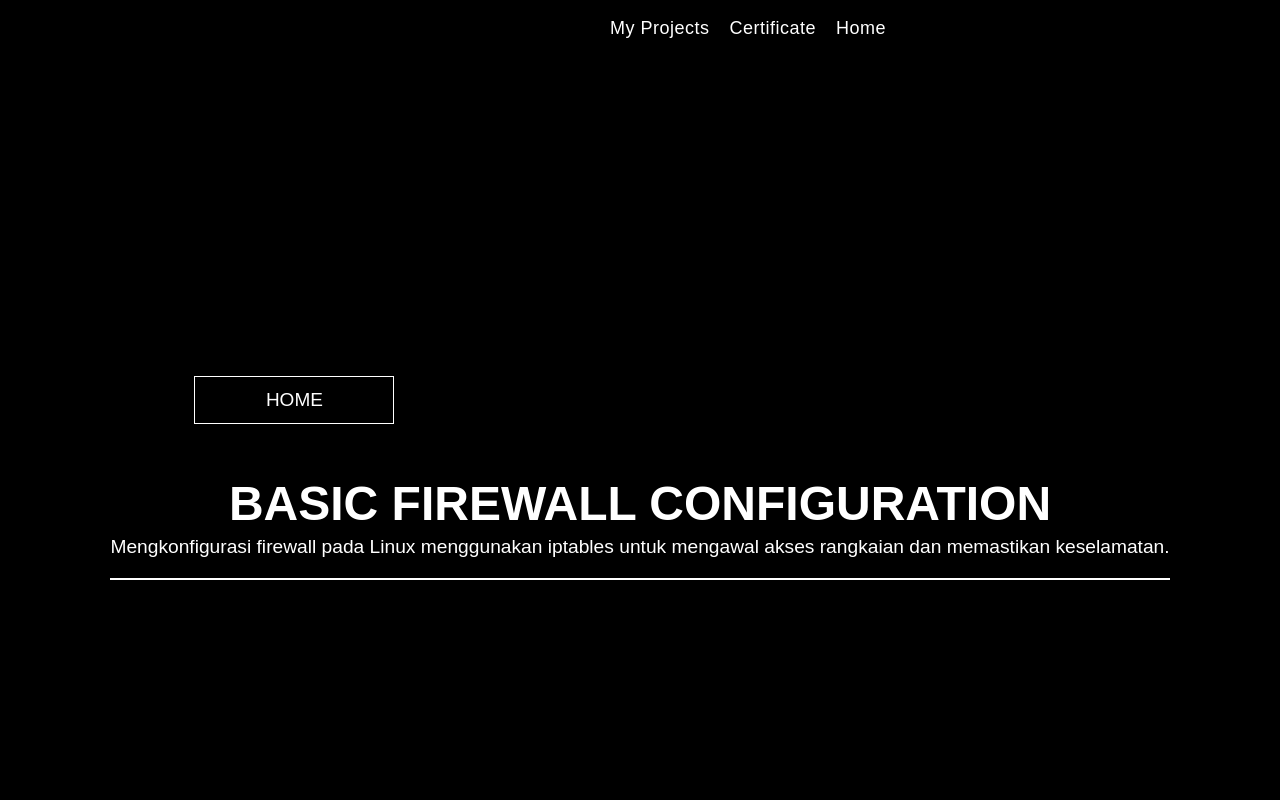
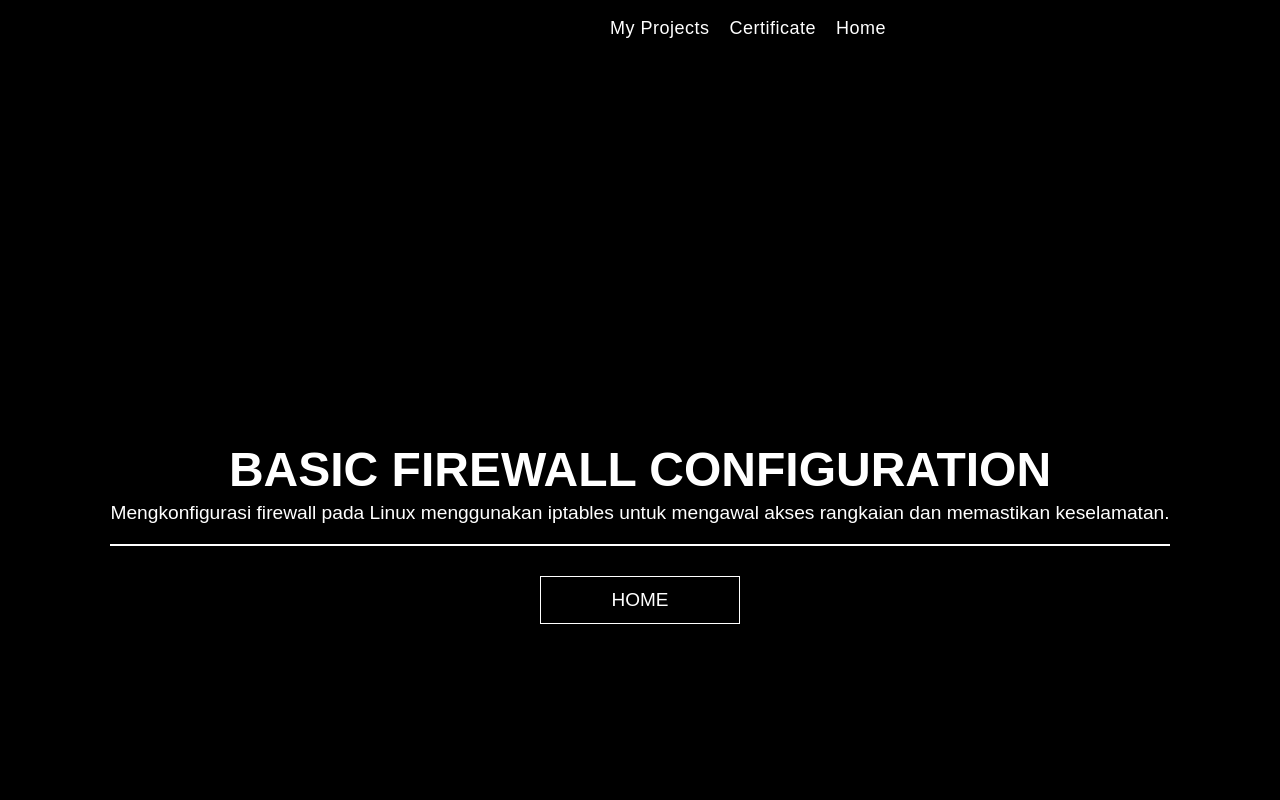
Before and after one commit to harizzzi/basic-firewall-page, a plain HTML site: page index.html in a window 1280 px wide. Shown: the top 800 px of the page. Drawn offline with Linux system fonts and the light colour scheme.

Commit message:
Update index.html

```diff
--- a/index.html
+++ b/index.html
@@ -19,10 +19,8 @@
   <div class="header-text">
         <h1>BASIC FIREWALL CONFIGURATION</h1>
         <P>Mengkonfigurasi firewall pada Linux menggunakan iptables untuk mengawal akses rangkaian dan memastikan keselamatan.</P>
-        <div class="middle">
         <form action="index.html">
         <button class="btn btn1">Home</button>
-        </div>
     </form>
     </header>
 
```
